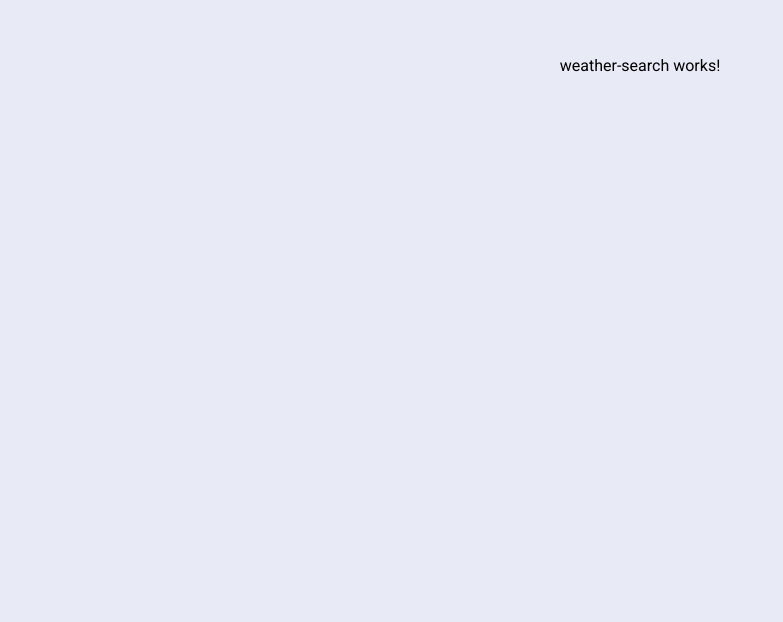
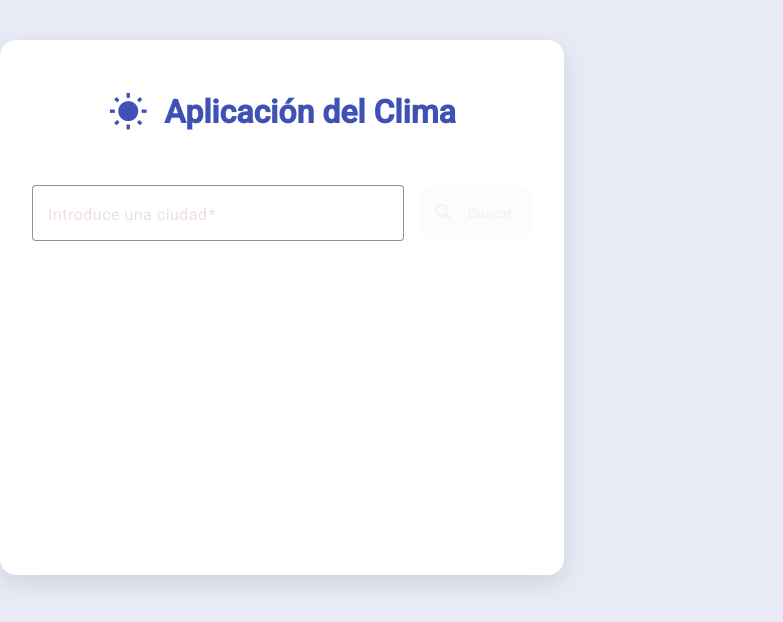
Before and after one commit to MarcoAndresSilva/Weather-Component, an Angular app: page / in a window 1280 px wide. Shown: the top 622 px of the page, without its empty margins (0-783 px from the left). Built offline with nearby package versions, Linux system fonts and the light colour scheme.

Commit message:
feat: creacion del plantilla html

```diff
--- a/src/app/components/weather-search/weather-search.component.html
+++ b/src/app/components/weather-search/weather-search.component.html
@@ -1 +1,50 @@
-<p>weather-search works!</p>
+<div class="weather-search-container">
+    <div class="header">
+        <mat-icon class="header-icon">wb_sunny</mat-icon>
+        <h1>Aplicación del Clima</h1>
+    </div>
+
+    <form class="search-form" (ngSubmit)="searchWeather()">
+        <mat-form-field appearance="outline" class="city-input">
+            <mat-label>Introduce una ciudad</mat-label>
+            <input matInput [formControl]="cityControl" placeholder="Ej: Paris">
+            <mat-error *ngIf="cityControl.hasError('required')">El campo es obligatorio.</mat-error>
+            <mat-error *ngIf="cityControl.hasError('minlength')">Debe tener al menos 2 letras.</mat-error>
+        </mat-form-field>
+        <button mat-fab extended color="primary" type="submit" [disabled]="isLoading || cityControl.invalid">
+            <mat-icon>search</mat-icon>
+                Buscar
+        </button>
+    </form>
+
+    <div class="result-area">
+    <!-- Estado de Carga -->
+        <div *ngIf="isLoading" class="feedback-container">
+            <mat-progress-spinner mode="indeterminate" diameter="50"></mat-progress-spinner>
+            <p>Buscando...</p>
+        </div>
+        <!-- Estado de Error -->
+        <div *ngIf="errorMessage && !isLoading" class="feedback-container error">
+            <mat-icon>error_outline</mat-icon>
+            <p>{{ errorMessage }}</p>
+        </div>
+        <!-- Estado de Éxito (Resultado) -->
+        <div *ngIf="weatherData && !isLoading" class="results-container">
+            <mat-card class="weather-card">
+                <mat-card-header>
+                    <mat-card-title>{{ weatherData.name }}, {{ weatherData.sys.country }}</mat-card-title>
+                    <mat-card-subtitle>{{ weatherData.weather[0].description | titlecase }}</mat-card-subtitle>
+                </mat-card-header>
+                <img mat-card-image class="weather-icon" [src]="getWeatherIconUrl(weatherData.weather[0].icon)" [alt]="weatherData.weather[0].description">
+                <mat-card-content>
+                    <p class="temperature">{{ weatherData.main.temp | number:'1.0-0' }}°C</p>
+                    <div class="details">
+                        <p><strong>Sensación:</strong> {{ weatherData.main.feels_like | number:'1.0-0' }}°C</p>
+                        <p><strong>Humedad:</strong> {{ weatherData.main.humidity }}%</p>
+                        <p><strong>Viento:</strong> {{ weatherData.wind.speed }} m/s</p>
+                    </div>
+                </mat-card-content>
+            </mat-card>
+        </div>
+    </div>
+</div>
--- a/src/app/components/weather-search/weather-search.component.scss
+++ b/src/app/components/weather-search/weather-search.component.scss
@@ -0,0 +1,85 @@
+:host {
+    display: block;
+    width: 100%;
+    }
+
+.weather-search-container {
+    display: flex;
+    flex-direction: column;
+    align-items: center;
+    gap: 2rem;
+    padding: 2rem;
+    background: white;
+    border-radius: 16px;
+    box-shadow: 0 8px 24px rgba(0,0,0,0.1);
+    width: 100%;
+    max-width: 500px;
+}
+
+.header {
+    display: flex;
+    align-items: center;
+    gap: 1rem;
+    color: #3f51b5;
+
+.header-icon {
+    font-size: 2.5rem;
+    width: 2.5rem;
+    height: 2.5rem;
+}
+}
+
+.search-form {
+    display: flex;
+    width: 100%;
+    align-items: flex-start;
+    gap: 1rem;
+}
+
+.city-input {
+    flex-grow: 1;
+}
+
+.result-area {
+    min-height: 250px;
+    width: 100%;
+    display: flex;
+    justify-content: center;
+    align-items: center;
+}
+
+.feedback-container {
+    display: flex;
+    flex-direction: column;
+    align-items: center;
+    gap: 1rem;
+    color: #666;
+
+&.error {
+    color: #f44336;
+}
+}
+
+.weather-card {
+    width: 100%;
+    max-width: 380px;
+}
+
+.weather-icon {
+    width: 150px;
+    height: 150px;
+    margin: -20px auto 0;
+}
+
+.temperature {
+    font-size: 4rem;
+    font-weight: 300;
+    text-align: center;
+    margin: 0;
+}
+
+.details {
+    text-align: center;
+    color: #333;
+    margin-top: 1rem;
+}
```
